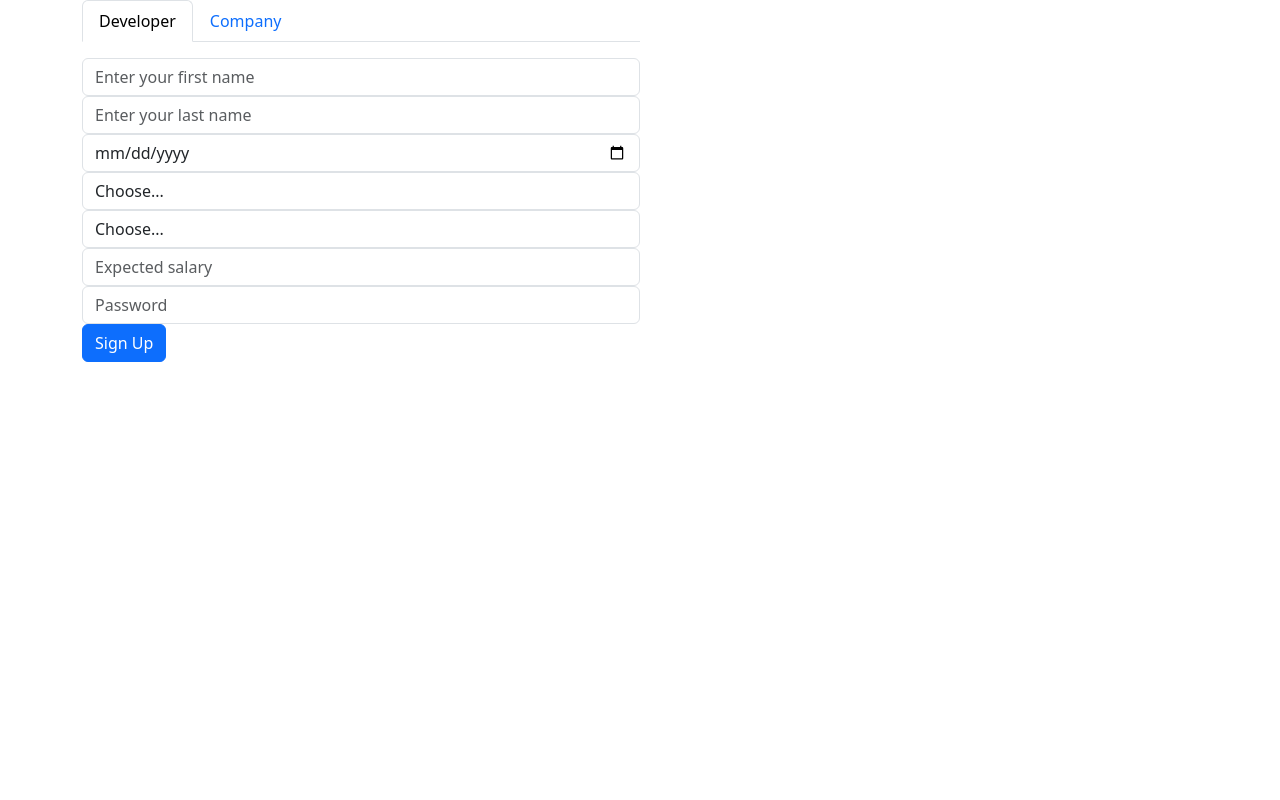
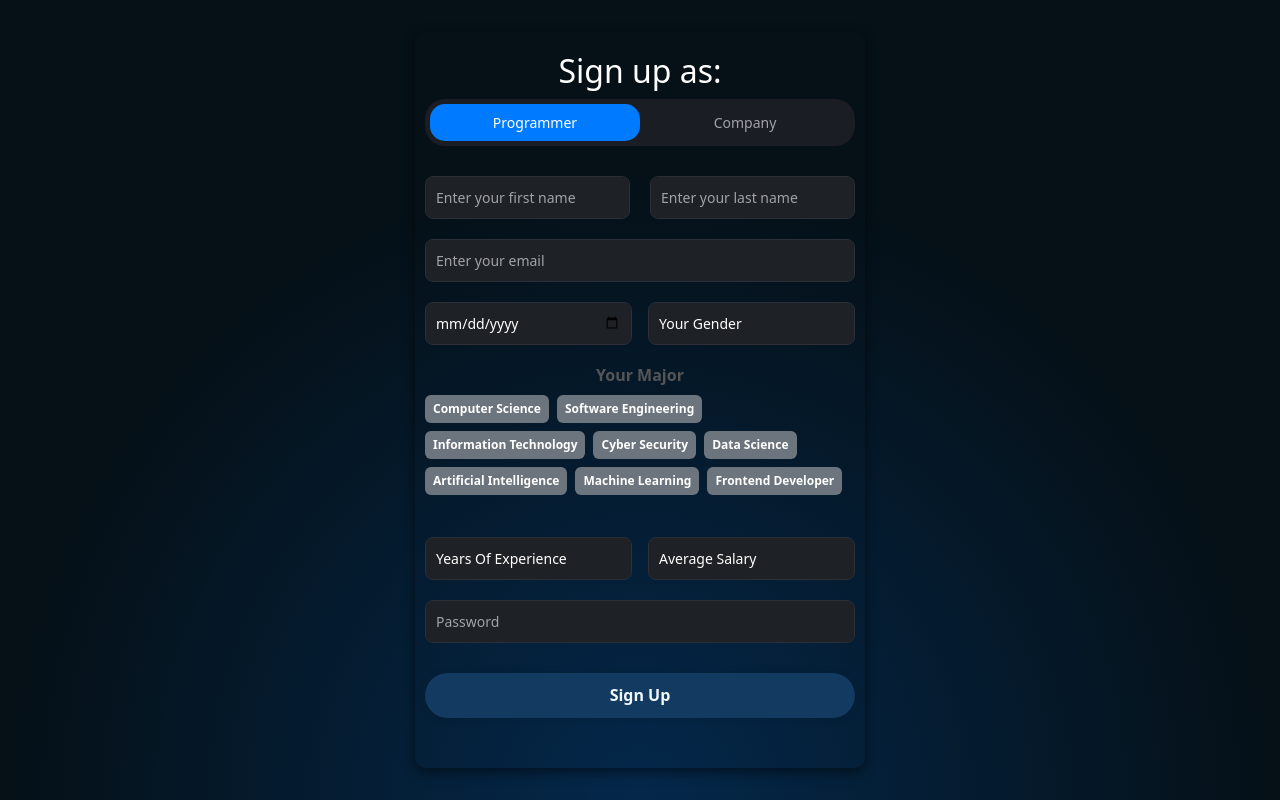
Before and after one commit to hazemelmaghraby/DevSpot, a React (Create React App) app: page /register in a window 1280 px wide. Built offline with nearby package versions, Linux system fonts and the light colour scheme.

Commit message:
Developer Registeration Update

```diff
--- a/src/components/Registeration/Login/Login.jsx
+++ b/src/components/Registeration/Login/Login.jsx
@@ -65,7 +65,7 @@ const LoginForm = () => {
 
                                         <div className="text-center mt-4">
                                             <p className="text-white">
-                                                Don’t have an account? <a href="#" className="sign-up">Sign up now</a>
+                                                Don’t have an account? <a href="/register" className="sign-up">Sign up now</a>
                                             </p>
                                         </div>
                                     </Form>
--- /dev/null
+++ b/src/components/Registeration/register/Register.css
@@ -0,0 +1,105 @@
+.registerMain {
+    background: radial-gradient(circle at bottom, #04284b, #051017 62%);
+    height: 100vh;
+}
+
+.register-container {
+    display: flex;
+    justify-content: center;
+    align-items: center;
+    width: 100%;
+    height: 100vh;
+}
+
+.forContainer {
+    padding: 20px 10px;
+    border-radius: 10px;
+    box-shadow: 0px 4px 12px rgba(0, 0, 0, 0.5);
+    width: 450px;
+    text-align: center;
+    min-height: 500px;
+}
+
+.tabs {
+    width: 100%;
+    display: flex;
+    justify-content: space-between;
+    background-color: #1a1d23;
+    border-radius: 20px;
+    padding: 5px;
+    margin-bottom: 20px;
+}
+
+.tab-link {
+    flex: 1;
+    padding: 8px 0;
+    font-size: 14px;
+    border: none;
+    cursor: pointer;
+    background-color: transparent;
+    color: #a0a3a8;
+    border-radius: 15px;
+    transition: 0.3s;
+}
+
+.tab-link.active {
+    background-color: #007bff;
+    color: #ffffff;
+}
+
+.inputField {
+    padding: 10px;
+    margin: 10px 0;
+    border-radius: 8px;
+    border: 1px solid #2c2f36;
+    background-color: #1e2126;
+    color: #ffffff;
+    font-size: 14px;
+    width: 100%;
+    /* Set width to full by default */
+}
+
+.inputField:focus {
+    outline: none;
+    border: 1px solid #007bff;
+    background-color: #1e2126;
+    color: #ffffff !important;
+}
+
+.inputField::placeholder {
+    color: #a0a3a8;
+}
+
+.names {
+    display: flex;
+    gap: 20px;
+}
+
+.names .inputField {
+    width: 100%;
+    /* Each inputField within .names takes equal width */
+    flex: 1;
+    /* This ensures each input field takes 50% of the .names container */
+}
+
+.forContainer .lgnBtn {
+    width: 50%;
+    height: 45px;
+    background: #133a61;
+    border: none;
+    outline: none;
+    border-radius: 40px;
+    box-shadow: 0 0 10px rgba(0, 0, 0, 0.1);
+    cursor: pointer;
+    font-size: 16px;
+    color: aliceblue;
+    font-weight: 600;
+    display: block;
+    margin: 30px auto;
+}
+
+.forContainer .lgnBtn:hover {
+    background: #0e2740;
+    border: none;
+    color: aliceblue;
+}
--- a/src/components/Registeration/register/Register.jsx
+++ b/src/components/Registeration/register/Register.jsx
@@ -1,31 +1,48 @@
 import React, { useState } from "react";
-import {Container, Tab, Tabs} from 'react-bootstrap';
+import { Container, Tab, Tabs } from 'react-bootstrap';
 import RegisterDeveloper from "./RegisterDeveloper";
 import RegisterCompany from "./RegisterCompany";
+import './Register.css';
 
 const Register = () => {
-  const [key, setKey] = useState('Developer');
+  const [activeTab, setActiveTab] = useState('developer');
 
+  const handleTabClick = (tab) => {
+    setActiveTab(tab);
+  };
   return (
+    <>
+      <section className="registerMain">
         <Container>
-      <div style={{
-        width: '50%',
-      }}>
-      <Tabs
-      id="controlled-tab-example"
-      activeKey={key}
-      onSelect={(k) => setKey(k)}
-      className="mb-3"
+          <div className="register-container">
+            <div className="forContainer">
+              <h2 className="registerHeading text-white">Sign up as:</h2>
+              <div className="tabs">
+                <button
+                  className={`tab-link ${activeTab === 'developer' ? 'active' : ''}`}
+                  onClick={() => handleTabClick('developer')}
                 >
-      <Tab eventKey="Developer" title="Developer">
+                  Programmer
+                </button>
+                <button
+                  className={`tab-link ${activeTab === 'company' ? 'active' : ''}`}
+                  onClick={() => handleTabClick('company')}
+                >
+                  Company
+                </button>
+              </div>
+
+              {activeTab === 'developer' && (
                 <RegisterDeveloper />
-      </Tab>
-      <Tab eventKey="Company" title="Company">
+              )}
+              {activeTab === 'company' && (
                 <RegisterCompany />
-      </Tab>
-    </Tabs>
+              )}
+            </div>
           </div>
         </Container>
+      </section>
+    </>
   );
 };
 
--- a/src/components/Registeration/register/RegisterDeveloper.jsx
+++ b/src/components/Registeration/register/RegisterDeveloper.jsx
@@ -1,161 +1,233 @@
-import React, { useState } from "react";
-import { Form, Button, Alert } from "react-bootstrap";
-
+import React, { useState, useEffect } from "react";
+import { Form, Button, Alert, Badge } from "react-bootstrap";
 
 const Register = () => {
   const [formData, setFormData] = useState({
     firstName: "",
     lastName: "",
+    email: "",
     dateOfBirth: "",
     gender: "",
     experience: "",
     expectedSalary: "",
     password: "",
+    majors: [] // Initialize majors as an empty array
   });
 
   const [error, setError] = useState("");
+  const [salaryOptions, setSalaryOptions] = useState([]);
 
   const handleChange = (e) => {
+    const { id, value } = e.target;
     setFormData({
       ...formData,
-    [e.target.id]: e.target.value,
+      [id]: value
     });
   };
 
-    const validateTextField = (index) => {
-    return index.length <= 3 && /^[a-zA-Z]*$/.test(index);
+  useEffect(() => {
+    // Update salary options based on experience level
+    switch (formData.experience) {
+      case "1 - 3":
+        setSalaryOptions(["$300 - $500", "$500 - $700"]);
+        break;
+      case "3 - 5":
+        setSalaryOptions(["$700 - $1000", "$1000 - $1500"]);
+        break;
+      case "5 - 7":
+        setSalaryOptions(["$1500 - $2000", "$2000 - $2500"]);
+        break;
+      case "7 - 10":
+        setSalaryOptions(["$2500 - $3000", "$3000 - $4000"]);
+        break;
+      default:
+        setSalaryOptions([]);
+    }
+  }, [formData.experience]);
+
+  const handleMajorSelect = (major) => {
+    setFormData((prevState) => {
+      const newMajors = prevState.majors.includes(major)
+        ? prevState.majors.filter((m) => m !== major) // Remove major if already selected
+        : [...prevState.majors, major]; // Add major if not already selected
+
+      return { ...prevState, majors: newMajors };
+    });
   };
 
   const handleSubmit = (event) => {
     event.preventDefault();
+    const { firstName, lastName, email, dateOfBirth, experience, gender, expectedSalary, password, majors } = formData;
 
-    const { firstName, lastName, password, dateOfBirth, experience, gender, expectedSalary } = formData;
-
-    // Validate text fields
-    if (validateTextField(firstName) || validateTextField(lastName)) {
-    setError(
-        "First name and last name must be at least 3 letters and can't contain numbers."
-    );
-    return;
-    }
-
-     // Validate birth date
-        if (dateOfBirth.valueOf() === ''){
-        setError(
-            "Please Enter a Birth Date"
-        );
-        return;
-    }
-     // Validate gender
-        if (gender.valueOf() === ''){
-        setError(
-            "Please Enter your Gender"
-        );
-        return;
-    }
-    // Validate experience
-    if (experience.valueOf() === ''){
-        setError(
-            "Please Enter Your Experience"
-        );
-        return;
-    }
-     // Validate expectedSalary
-     if (expectedSalary.valueOf() === ''){
-        setError(
-            "Please Enter Salary"
-        );
-        return;
-    }
-
-    // Validate password
-    if (password.length < 8) {
-      setError(`Password must be at least 8 characters long.`);
+    // Validate fields
+    if (!firstName || !lastName || !email || !dateOfBirth || !gender || !experience || !expectedSalary || !password || majors.length === 0) {
+      setError("Please fill out all fields and select at least one major.");
       return;
     }
 
     setError("");
-    // Add form submission logic here
     console.log("Registration Form:", formData);
   };
 
+  const majorOptions = [
+    "Computer Science",
+    "Software Engineering",
+    "Information Technology",
+    "Cyber Security",
+    "Data Science",
+    "Artificial Intelligence",
+    "Machine Learning",
+    "Frontend Developer"
+  ];
+
   return (
-
     <Form onSubmit={handleSubmit}>
       {error && <Alert variant="danger">{error}</Alert>}
-        <Form.Group controlId="firstName">
+
+      {/* Name fields */}
+      <Form.Group className="names">
         <Form.Control
+          id="firstName"
           type="text"
           placeholder="Enter your first name"
           value={formData.firstName}
           onChange={handleChange}
+          className="inputField"
         />
-        </Form.Group>
-
-        <Form.Group controlId="lastName">
         <Form.Control
+          id="lastName"
           type="text"
           placeholder="Enter your last name"
           value={formData.lastName}
           onChange={handleChange}
+          className="inputField"
         />
       </Form.Group>
 
-        <Form.Group controlId="dateOfBirth">
+      {/* Email */}
+      <Form.Group controlId="email" className="registerEmail">
         <Form.Control
+          id="email"
+          type="email"
+          placeholder="Enter your email"
+          value={formData.email}
+          onChange={handleChange}
+          className="inputField"
+        />
+      </Form.Group>
+
+      {/* Date of Birth and Gender */}
+      <div className="d-flex gap-3 mb-2 align-items-center justify-content-center">
+        <Form.Group controlId="dateOfBirth" style={{ width: "100%" }}>
+          <Form.Control
+            id="dateOfBirth"
             type="date"
             value={formData.dateOfBirth}
             onChange={handleChange}
+            className="inputField"
           />
         </Form.Group>
 
-        <Form.Group controlId="gender">
+        <Form.Group controlId="gender" style={{ width: "100%" }}>
           <Form.Control
+            id="gender"
             as="select"
             value={formData.gender}
             onChange={handleChange}
+            className="inputField"
           >
-            <option value="Choose...">Choose...</option>
+            <option value="">Your Gender</option>
             <option value="Male">Male</option>
             <option value="Female">Female</option>
           </Form.Control>
         </Form.Group>
+      </div>
 
-        <Form.Group controlId="experience">
+      {/* Major Selection */}
+      <Form.Group className="registerMajor mb-3">
+        <Form.Label>Your Major</Form.Label>
+        <div className="d-flex flex-wrap gap-2">
+          {majorOptions.map((major) => (
+            <Badge
+              key={major}
+              onClick={() => handleMajorSelect(major)}
+              className={`p-2 ${formData.majors.includes(major) ? "bg-primary" : "bg-secondary"}`}
+              style={{ cursor: "pointer" }}
+            >
+              {major}
+            </Badge>
+          ))}
+        </div>
+      </Form.Group>
+
+      {/* Display selected majors */}
+      <div className="d-flex flex-wrap mb-3">
+        {formData.majors.map((major) => (
+          <Badge
+            key={major}
+            pill
+            bg="primary"
+            className="me-2 mb-2"
+            style={{ cursor: "pointer" }}
+            onClick={() => handleMajorSelect(major)} // Clicking removes the selected major
+          >
+            {major} &times;
+          </Badge>
+        ))}
+      </div>
+
+      {/* Years of Experience and Average Salary */}
+      <div className="d-flex gap-3 mb-2 align-items-center justify-content-center">
+        <Form.Group controlId="experience" style={{ width: "100%" }}>
           <Form.Control
+            id="experience"
             as="select"
             value={formData.experience}
             onChange={handleChange}
+            className="inputField"
           >
-            <option value="Choose...">Choose...</option>
+            <option value="">Years Of Experience</option>
             <option value="1 - 3">1 - 3 years</option>
             <option value="3 - 5">3 - 5 years</option>
             <option value="5 - 7">5 - 7 years</option>
             <option value="7 - 10">7 - 10 years</option>
           </Form.Control>
         </Form.Group>
-        <Form.Group controlId="expectedSalary">
+
+        <Form.Group controlId="expectedSalary" style={{ width: "100%" }}>
           <Form.Control
-            type="text"
-            placeholder="Expected salary"
+            id="expectedSalary"
+            as="select"
             value={formData.expectedSalary}
             onChange={handleChange}
-        />
+            className="inputField"
+          >
+            <option value="">Average Salary</option>
+            {salaryOptions.map((salary, index) => (
+              <option key={index} value={salary}>
+                {salary}
+              </option>
+            ))}
+          </Form.Control>
         </Form.Group>
+      </div>
+
+      {/* Password */}
       <Form.Group controlId="password">
         <Form.Control
+          id="password"
           type="password"
           placeholder="Password"
           value={formData.password}
           onChange={handleChange}
+          className="inputField"
         />
       </Form.Group>
 
-        <Button variant="primary" type="submit">
+      <Button variant="primary" type="submit" className="w-100 lgnBtn">
         Sign Up
       </Button>
     </Form>
-
   );
 };
 
```
Lines whose indentation alone changed are shown as unchanged.
